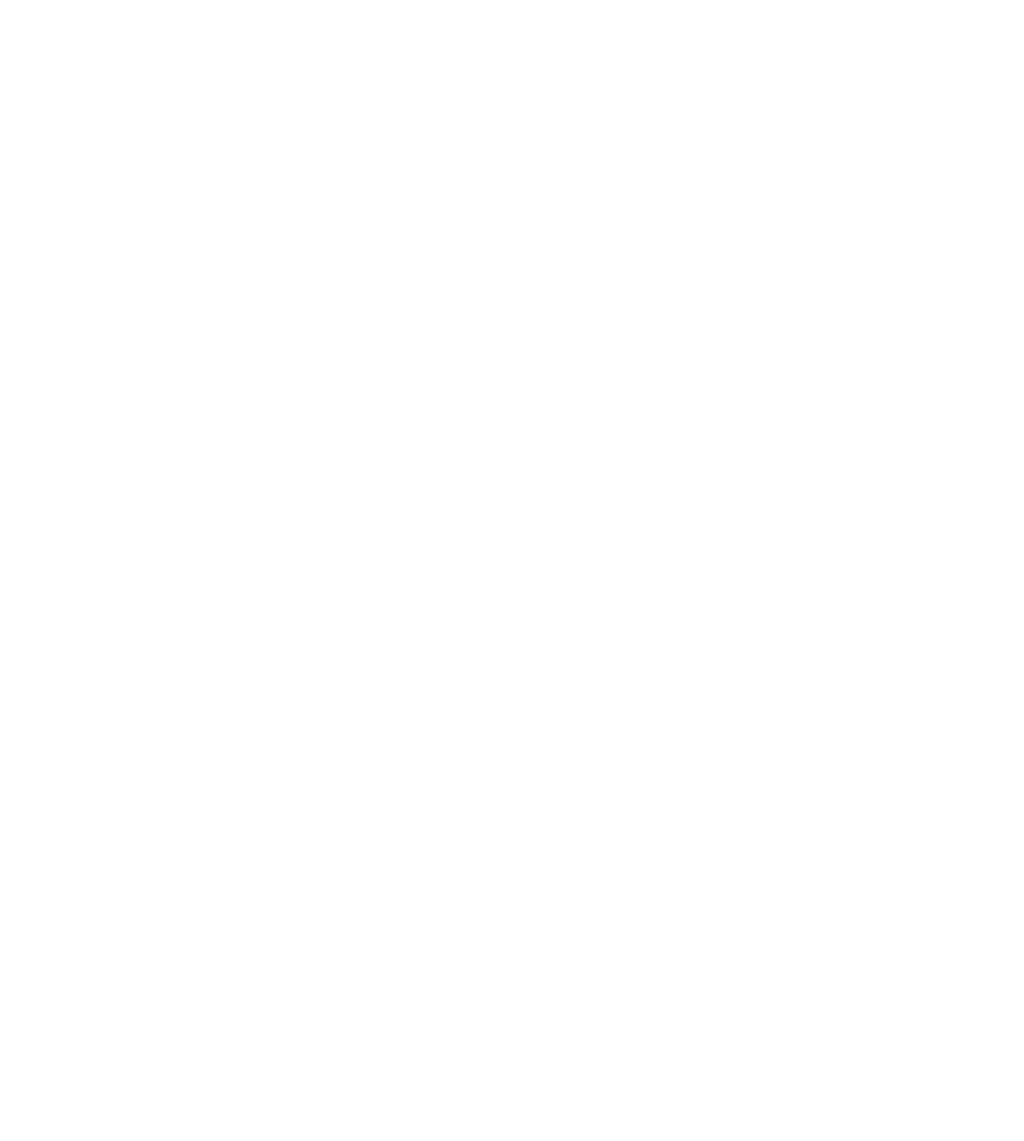
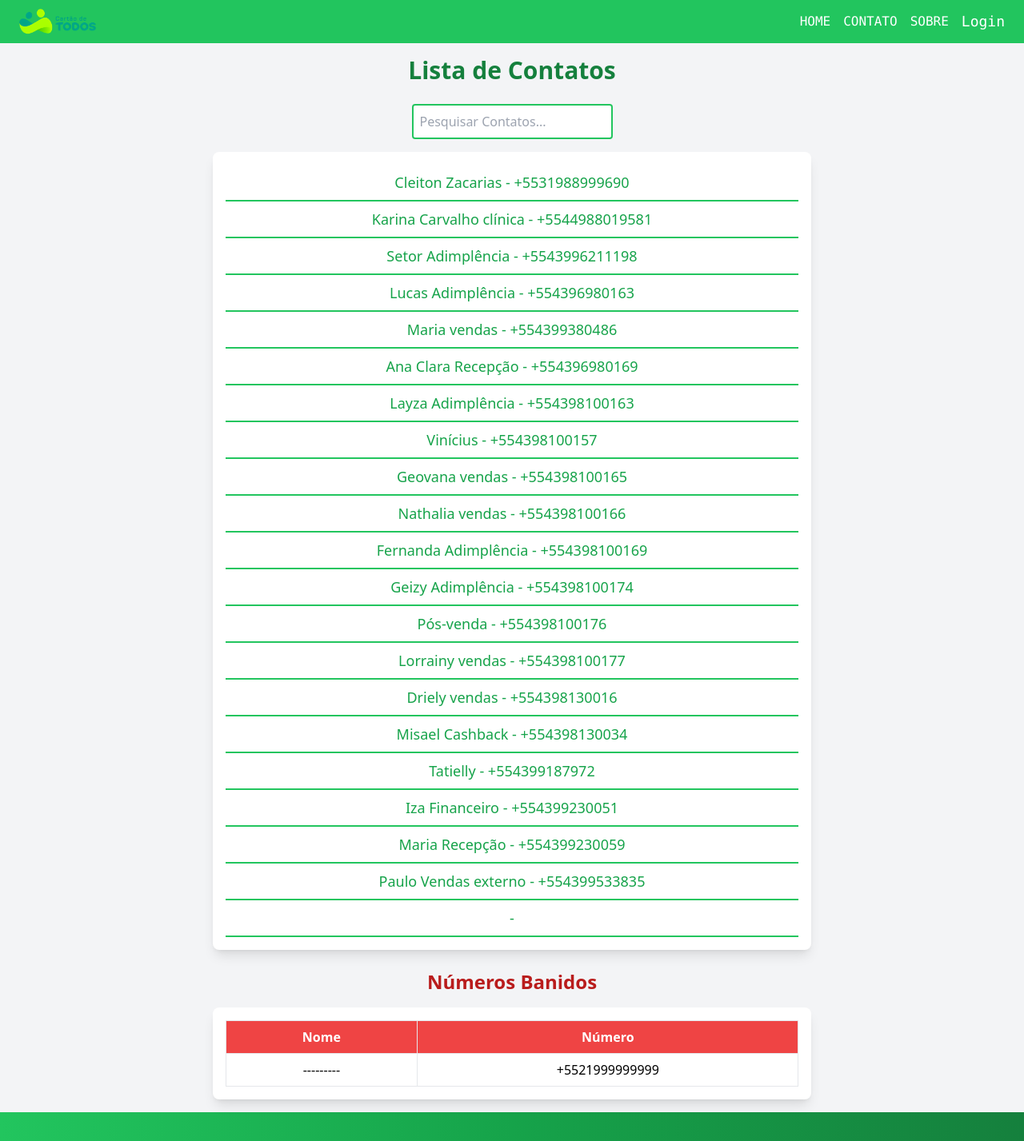
Before and after one commit to ViniciusCampeao/cdt, a React (Vite) app: page /contactList in a window 1280 px wide. Before the commit this address had no page. Shown: the top 1427 px of the page at 80% size. Before the commit the page ends 800 px from the top, so only its background shows below. Built offline with nearby package versions, Linux system fonts and the light colour scheme; no server answers.

Commit message:
feat: add new functions

```diff
--- a/src/App.tsx
+++ b/src/App.tsx
@@ -16,6 +16,8 @@ import ChatWithHuggingFace from "./components/ChatIA";
 import WhatsAppBot from "./components/WhatsAppBot";
 import Instrucoes from "./components/Instrucoes/index.tsx";
 import Vpn from "./components/VPN/index.tsx";
+import APK from "./components/APK/index.tsx";
+import ContactList from "./components/ContactList";
 
 init("PH7ve0_A2N2UWzCRI");
 
@@ -38,6 +40,8 @@ const App: React.FC = () => {
         <Route path="/BotWPP" element={<WhatsAppBot />} />
         <Route path="/instrucoes" element={<Instrucoes />} />
         <Route path="/Vpn" element={<Vpn />} />
+        <Route path="/Apk" element={<APK />} />
+        <Route path="/contactList" element={<ContactList />} />
       </Routes>
     </Router>
   );
--- /dev/null
+++ b/src/components/APK/index.tsx
@@ -0,0 +1,43 @@
+import { useState } from 'react';
+import Header from "../Header";
+import Footer from "../Footer";
+
+const APK = () => {
+  const [copied, setCopied] = useState("");
+
+  const copyToClipboard = (text: string) => {
+    navigator.clipboard.writeText(text).then(() => {
+      setCopied(`Link copiado: ${text}`);
+      setTimeout(() => setCopied(""), 3000);
+    }).catch(err => {
+      console.error("Erro ao copiar o texto:", err);
+    });
+  };
+
+  return (
+    <div>
+      <Header />
+      <div className="flex flex-col items-center justify-center min-h-screen bg-gray-100 p-4">
+        <h2 className="text-3xl font-bold text-green-700 mb-6">Aplicativo cartão de todos</h2>
+        <div className="md:w-[60%] bg-white rounded-lg shadow-lg p-4 flex flex-col items-center justify-center text-center">
+          <button
+            onClick={() => copyToClipboard('https://play.google.com/store/apps/details?id=com.cartaodetodoswalletapp&hl=pt_BR')}
+            className="text-center bg-green-500 text-white font-bold py-2 px-4 rounded w-full"
+          >
+            Copiar link do Google Play
+          </button>
+          <button
+            onClick={() => copyToClipboard('https://apps.apple.com/br/app/cartão-de-todos/id1536693230')}
+            className="text-center bg-green-500 text-white font-bold py-2 px-4 rounded w-full mt-6"
+          >
+            Copiar link da App Store
+          </button>
+        </div>
+        {copied && <p className="text-green-700 font-bold mt-4">{copied}</p>}
+      </div>
+      <Footer />
+    </div>
+  );
+};
+
+export default APK;
--- /dev/null
+++ b/src/components/ContactList/data/blockedContacts.tsx
@@ -0,0 +1,5 @@
+const blockedContacts = [
+  { name: "---------", number: "+5521999999999" },
+];
+
+export default blockedContacts;
--- /dev/null
+++ b/src/components/ContactList/data/contacts.tsx
@@ -0,0 +1,27 @@
+// src/data/contacts.js
+const contacts = [
+  { name: "Cleiton Zacarias", number: "+5531988999690" },
+  { name: "Karina Carvalho clínica", number: "+5544988019581" },
+  { name: "Setor Adimplência", number: "+5543996211198" },
+  { name: "Lucas Adimplência", number: "+554396980163" },
+  { name: "Maria vendas", number: "+554399380486" },
+  { name: "Ana Clara Recepção", number: "+554396980169" },
+  { name: "Layza Adimplência", number: "+554398100163" },
+  { name: "Vinícius", number: "+554398100157" },
+  { name: "Geovana vendas", number: "+554398100165" },
+  { name: "Nathalia vendas", number: "+554398100166" },
+  { name: "Fernanda Adimplência", number: "+554398100169" },
+  { name: "Geizy Adimplência", number: "+554398100174" },
+  { name: "Pós-venda", number: "+554398100176" },
+  { name: "Lorrainy vendas", number: "+554398100177" },
+  { name: "Driely vendas", number: "+554398130016" },
+  { name: "Misael Cashback", number: "+554398130034" },
+  { name: "Tatielly", number: "+554399187972" },
+  { name: "Iza Financeiro", number: "+554399230051" },
+  { name: "Maria Recepção", number: "+554399230059" },
+  { name: "Paulo Vendas externo", number: "+554399533835" },
+  { name: "", number: "" },
+
+];
+
+export default contacts;
--- /dev/null
+++ b/src/components/ContactList/index.tsx
@@ -0,0 +1,69 @@
+import { useState } from 'react';
+import Header from '../Header';
+import Footer from '../Footer';
+import contacts from './data/contacts';
+import blockedContacts from './data/blockedContacts';
+
+const ContactList = () => {
+  const [searchTerm, setSearchTerm] = useState('');
+
+  const filteredContacts = contacts.filter(contact =>
+    contact.name.toLowerCase().includes(searchTerm.toLowerCase())
+  );
+
+  return (
+    <div>
+      <Header />
+      <div className="flex flex-col items-center justify-center min-h-screen bg-gray-100 p-4">
+        <h2 className="text-3xl font-bold text-green-700 mb-6">Lista de Contatos</h2>
+        <input
+          type="text"
+          placeholder="Pesquisar Contatos..."
+          className="mb-4 p-2 border-2 border-green-500 rounded"
+          value={searchTerm}
+          onChange={(e) => setSearchTerm(e.target.value)}
+        />
+        <div className="md:w-[60%] bg-white rounded-lg shadow-lg p-4 flex flex-col items-center text-center mb-6">
+          {filteredContacts.map((contact, index) => (
+            <div
+              key={index}
+              className="w-full py-2 px-4 text-lg text-green-600 border-b-2 border-green-500 cursor-pointer hover:bg-green-100"
+            >
+              <a
+                href={`https://wa.me/${contact.number}`}
+                target="_blank"
+                rel="noopener noreferrer"
+                className="w-full block"
+              >
+                {contact.name} - {contact.number}
+              </a>
+            </div>
+          ))}
+        </div>
+
+        <h2 className="text-2xl font-bold text-red-700 mb-4">Números Banidos</h2>
+        <div className="md:w-[60%] bg-white rounded-lg shadow-lg p-4 flex flex-col items-center text-center">
+          <table className="w-full table-auto border-collapse">
+            <thead>
+              <tr className="bg-red-500 text-white">
+                <th className="py-2 px-4 border">Nome</th>
+                <th className="py-2 px-4 border">Número</th>
+              </tr>
+            </thead>
+            <tbody>
+              {blockedContacts.map((contact, index) => (
+                <tr key={index} className="hover:bg-red-100">
+                  <td className="py-2 px-4 border">{contact.name}</td>
+                  <td className="py-2 px-4 border">{contact.number}</td>
+                </tr>
+              ))}
+            </tbody>
+          </table>
+        </div>
+      </div>
+      <Footer />
+    </div>
+  );
+};
+
+export default ContactList;
--- a/src/components/Dashboard/index.tsx
+++ b/src/components/Dashboard/index.tsx
@@ -70,6 +70,8 @@ const AdminDashboard: React.FC = () => {
           <DashboardButton label="Extração de números" path="/extract" />
           <DashboardButton label="BOT Whatsapp" path="/BotWpp" />
           <DashboardButton label="VPN" path="/Vpn" />
+          <DashboardButton label="Aplicativo" path="/APK" />
+          <DashboardButton label="Lista de Contatos" path="/contactList" />
         </div>
       </div>
       <Footer />
--- a/src/components/VPN/index.tsx
+++ b/src/components/VPN/index.tsx
@@ -10,7 +10,7 @@ const Vpn = () => {
     <Header />
   <div className="flex flex-col items-center justify-center min-h-screen bg-gray-100 p-4">
     <h2 className="text-3xl font-bold text-green-700 mb-6">VPN</h2>
-    <div className="md:w-[60%] bg-white rounded-lg shadow-lg p-4 flex flex-col items-center justify-center text-center">
+    <div className="w-[60%] bg-white rounded-lg shadow-lg p-4 flex flex-col items-center justify-center text-center">
       <Link
         to="https://www.tunnelbear.com/download"
         target='_blank'
```
